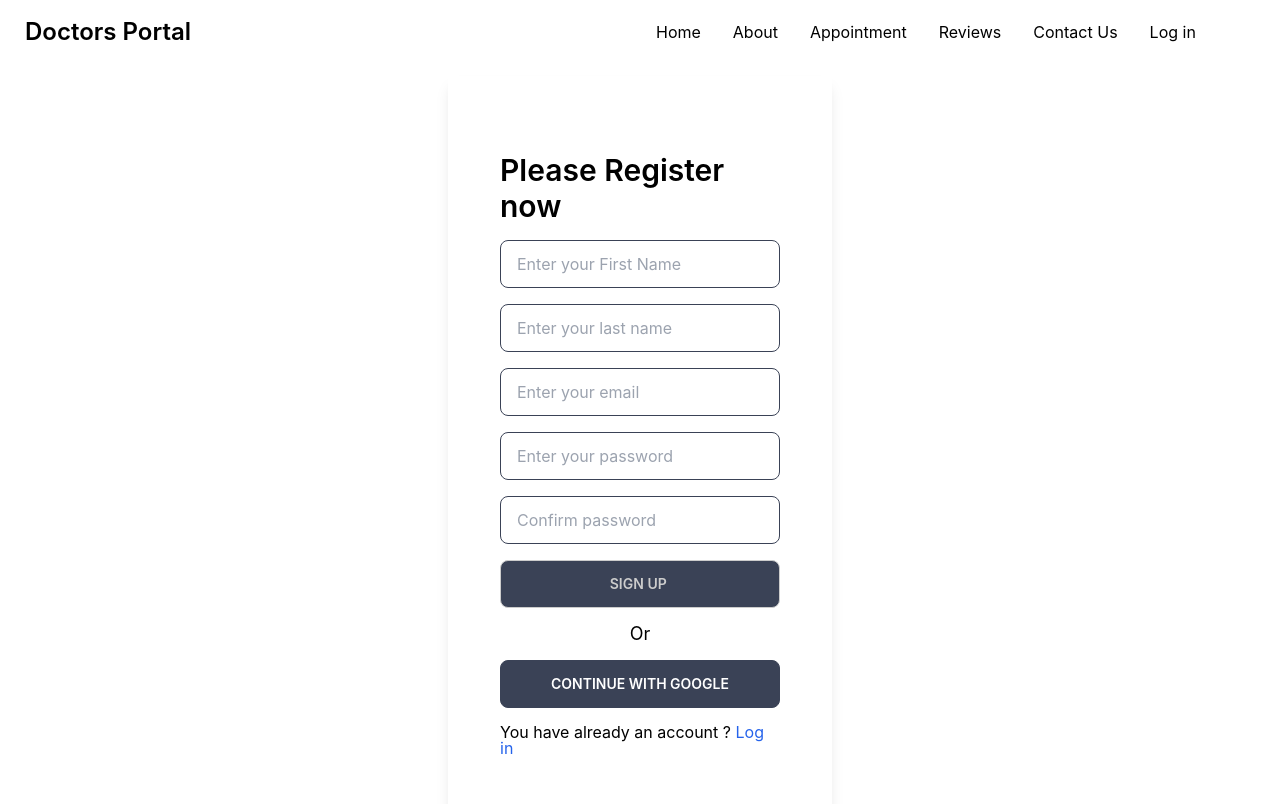
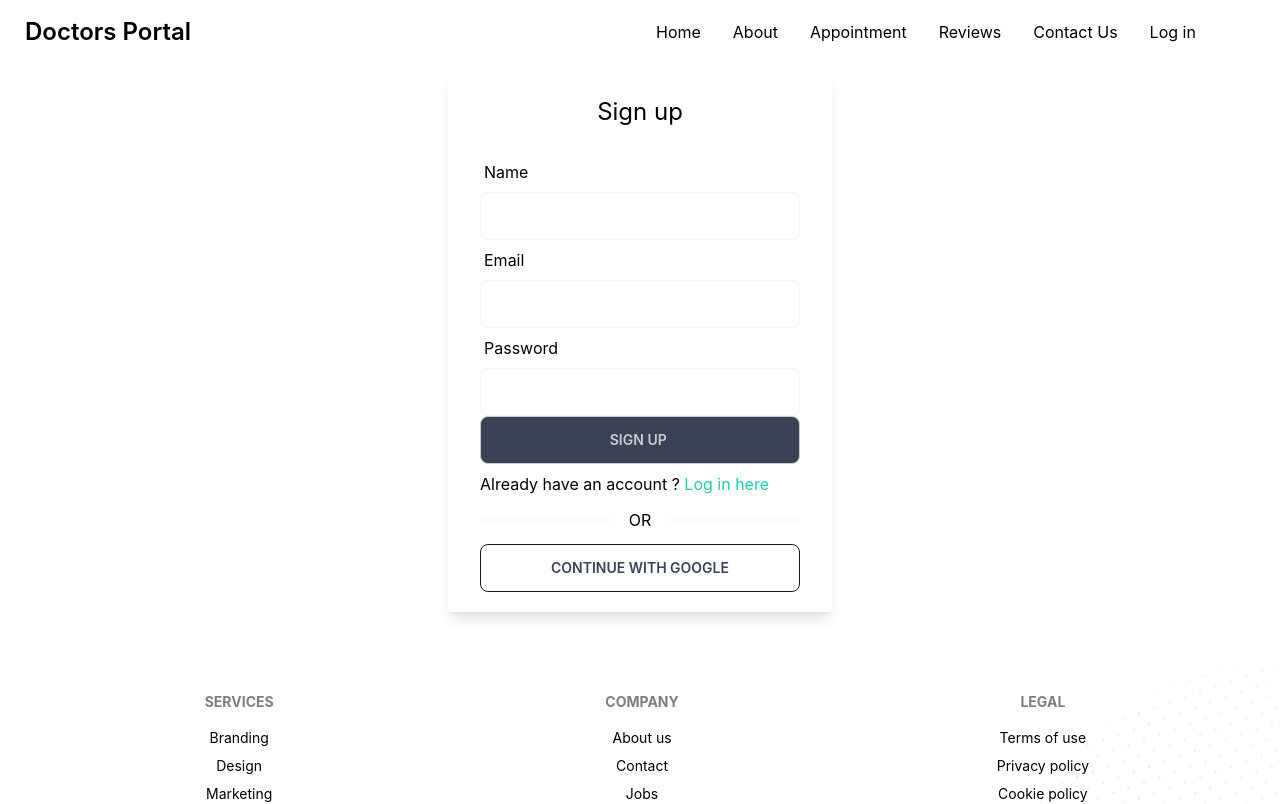
Before and after one commit to Ashrafullislam/doctors-portal, a React (Create React App) app: page /signup in a window 1280 px wide. Shown: the top 804 px of the page. Built offline with nearby package versions, Linux system fonts and the light colour scheme.

Commit message:
added form validation and conditional rendering

```diff
--- a/package.json
+++ b/package.json
@@ -9,10 +9,12 @@
     "aos": "^2.3.4",
     "daisyui": "^2.39.1",
     "date-fns": "^2.29.3",
+    "dotenv": "^16.0.3",
     "firebase": "^9.14.0",
     "react": "^18.2.0",
     "react-day-picker": "^8.3.6",
     "react-dom": "^18.2.0",
+    "react-hook-form": "^7.39.4",
     "react-router-dom": "^6.4.3",
     "react-scripts": "5.0.1",
     "react-toastify": "^9.1.1",
--- a/src/AuthProvider/AuthProvider.js
+++ b/src/AuthProvider/AuthProvider.js
@@ -1,5 +1,5 @@
 import { createContext, useState } from "react";
-import app from "../Firebase/Firebase.init";
+import app from "../Firebase/Firebase.config";
 import { createUserWithEmailAndPassword, getAuth, signInWithEmailAndPassword, signInWithPopup } from "firebase/auth";
 
 export const AuthContext = createContext()
--- a/src/Pages/Home/AppintmentHome/AppintmentHome.js
+++ b/src/Pages/Home/AppintmentHome/AppintmentHome.js
@@ -1,10 +1,14 @@
-import React from 'react';
+import React, { useEffect } from 'react';
 import doctor from '../../../assets/images/doctor.png'
 import doctorBg from '../../../assets/images/appointment.png';
 import { Link } from 'react-router-dom';
 import PrimaryBtn from '../../../components/PrmaryBtn/PrimaryBtn';
+import Aos from 'aos';
 
 const AppintmentHome = () => {
+  useEffect(()=> {
+    Aos.init({duration:'1500'})
+  },[])
   return (
     <section className='mt-10 rounded-lg  ' style={{backgroundImage:`url(${doctorBg})`}} data-aos="flip-up" >
       <div className="hero ">
--- a/src/Pages/Home/Banner/Banner.js
+++ b/src/Pages/Home/Banner/Banner.js
@@ -22,7 +22,9 @@ const Banner = () => {
         }
       }
 
-
+      useEffect(()=> {
+        Aos.init({duration:'1500'})
+      },[])
   return (
      <div style={styles.header} className = 'lg:h-[80vh]'>
       <div className="hero  text-black " style={styles.content} >
--- a/src/Pages/Home/DentalCare/DentalCare.js
+++ b/src/Pages/Home/DentalCare/DentalCare.js
@@ -1,9 +1,13 @@
-import React from 'react';
+import Aos from 'aos';
+import React, { useEffect } from 'react';
 import { Link } from 'react-router-dom';
 import treatment from '../../../assets/images/treatment.png'
 import PrimaryBtn from '../../../components/PrmaryBtn/PrimaryBtn';
 
 const DentalCare = () => {
+  useEffect(()=> {
+    Aos.init({duration:'1500'})
+  },[])
   return (
     <div className='mt-20 mb-20 max-w-[1200px] mx-auto ' >
      <div className="card lg:card-side bg-base-100 flex lg:justify-around justify-center items-center ">
--- a/src/Pages/Home/Info/Info.js
+++ b/src/Pages/Home/Info/Info.js
@@ -1,9 +1,13 @@
-import React from 'react';
+import Aos from 'aos';
+import React, { useEffect } from 'react';
 import clock from '../../../assets/icons/clock.svg'
 import marker from '../../../assets/icons/marker.svg'
 import phone from '../../../assets/icons/phone.svg'
 
 const Info = () => {
+  useEffect(()=> {
+    Aos.init({duration:'1500'})
+  },[])
     return (
         <div className='grid lg:grid-cols-3 md:grid-cols-2 my-20 gap-5'>
           <div className='flex bg-primary lg:flex-row md:flex-row  items-center flex-col justify-center sm:px-3 py-10 text-white rounded-lg' data-aos="fade-right">
--- /dev/null
+++ b/src/Pages/Home/LogInForm/LogInForm.js
@@ -0,0 +1,73 @@
+import { GoogleAuthProvider } from 'firebase/auth';
+import React, {useContext, useState} from 'react';
+import {useForm} from 'react-hook-form';
+import { Link } from 'react-router-dom';
+import { AuthContext } from '../../../AuthProvider/AuthProvider';
+
+const LogInForm = () => {
+    const {LogInUser,LogInGoogle} = useContext(AuthContext );
+    const provider = new GoogleAuthProvider();
+    const [err, setErr] = useState('')
+    const [success,setSuccess] = useState('')
+
+  // source from react-form-hook
+  const handleLogin = data => {
+    setErr('')
+    setSuccess('')
+   console.log(data )
+    LogInUser(data.email, data.password)
+    .then(result => {
+      const  userResult = result.user ;
+      setSuccess('User Login successfull ')
+      console.log(userResult)
+    })
+    .catch(err  => {
+      const error = err.message ;
+      console.log(error)
+      setErr(error)
+      setSuccess('')
+    })
+  }
+
+
+  // google login handlar
+  const GoogleLogIn = () =>  {
+     LogInGoogle(provider)
+
+  }
+
+  const {register,formState:{errors}, handleSubmit} = useForm ();
+  return (
+    <div  className=' lg:w-96 mx-auto w-11/12 py-6 px-8 shadow-lg  mt-4'>
+        <h2 className='text-2xl font-normal text-center mb-6'> Log in  </h2>
+      <form onSubmit={handleSubmit(handleLogin) } >
+
+        <label className="label"> <span className=""> Email </span> </label>
+        <input  type="email" {...register ("email",{required: "Email address is requerd"})}
+         className="input input-bordered w-full "/>
+         {errors.email && <p role='alert' className='text-red-600'> {errors.email.message}  </p>}
+
+        <label className="label"> <span className=""> Password </span> </label>
+        <input  type="password" {...register ('password',{required:"Password is requerd"})} className="input input-bordered w-full "/>
+        {errors.password && <p role="alert" className='text-red-600'> {errors.password.message} </p> }
+
+        {
+          err && <p className='text-red-500'> {err} </p>
+        }
+        {
+          success && <p className='text-green-500'> {success} </p>
+        }
+        <label className="label"> <span className=""> Forget Password ? </span> </label>
+        <input type="Submit"  value={'Log in '}className="btn bg-accent w-full" />
+        <p className='mt-2'> New to Doctors Portal ? <Link to='/signup' className='text-secondary' > Create  new account  </Link> </p>
+        <div className="divider ">OR</div>
+
+      <button onClick={GoogleLogIn} className='btn border-slate-900 bordered btn-outline text-accent    w-full ' > Continue with google </button>
+
+
+      </form>
+    </div>
+  );
+};
+
+export default LogInForm;
--- a/src/Pages/Login/Login.js
+++ /dev/null
@@ -1,89 +0,0 @@
-
-import { GoogleAuthProvider } from 'firebase/auth';
-import React, { useContext, useState } from 'react';
-import { Link } from 'react-router-dom';
-import { AuthContext } from '../../AuthProvider/AuthProvider';
-
-const Login = () => {
-    const {user,LogInUser,LogInGoogle} = useContext(AuthContext)
-    const googleProvider = new GoogleAuthProvider() ;
-    const [error,setError] = useState(null)
-
-    // make an login form handlar and apply the user
-    const LogInFormHandlar = (event ) => {
-        event.preventDefault()
-        const form = event.target;
-        const email = form.email.value ;
-        const password = form.password.value ;
-        console.log(email,password)
-        setError(null)
-        LogInUser(email,password)
-        .then(result => {
-            const userResult = result.user ;
-            form.reset()
-            alert('User log in successfull')
-            setError(null)
-            console.log(userResult)
-        })
-        .catch(err => {
-            const error = err.message ;
-            setError(error)
-            console.log(error,'log in user ')
-
-        })
-
-    }
-    const GoogleLogIn = () => {
-        LogInGoogle(googleProvider)
-        .then(result => {
-            const userResult = result.user ;
-            alert(" Google Log in successfull ")
-        })
-        .catch(err => {
-            const error = err.message ;
-            console.log(error)
-            setError(error)
-        })
-    }
-
-
-    return (
-        <div className=' lg:w-96 mx-auto w-11/12 py-6  shadow-lg  mt-4 '>
-
-            <form onSubmit={LogInFormHandlar} className="flex mx-8 px-5 py-10    login-form flex-col items-center leading-4	 ">
-
-            <h2 className='text-3xl font-semibold  py-4'> Log  in now  </h2>
-              <input
-                type="email"
-                name='email'
-                placeholder="Enter your email "
-                required
-                className="input input-accent input-bordered w-full "
-              />
-              <br />
-              <input
-                type="password"
-                name="password"
-                placeholder="Enter your password  "
-                className="input input-accent input-bordered  w-full "
-                required
-              />
-              <br />
-             {
-                error && <span className='text-red-600 mb-2'> {error} </span>
-             }
-              <input
-                type="Submit"
-                value={'Log in '}
-                className="btn bg-accent w-full"
-              />
-               <p className='text-lg my-3 '> Or </p>
-               <button onClick={GoogleLogIn} className='btn btn-accent  w-full  text-white' > Continue with google </button>
-               <br  />
-               <p> You have no account ? <Link to='/signup' className='text-blue-600' > Register Now  </Link> </p>
-            </form>
-        </div>
-    );
-};
-
-export default Login;
--- a/src/Pages/Shared/Navbar/Navbar.js
+++ b/src/Pages/Shared/Navbar/Navbar.js
@@ -10,7 +10,7 @@ const Navbar = () => {
     <li> <NavLink to = '/appointment' > Appointment </NavLink> </li>
     <li> <NavLink to = '/reviews' > Reviews </NavLink> </li>
     <li> <NavLink to = '/contacus' > Contact Us </NavLink> </li>
-    <li> <NavLink to = '/login' > Log in </NavLink> </li>
+    <li> <NavLink to = '/loginform' > Log in </NavLink> </li>
     </>
     return (
         <div>
--- a/src/Pages/SignUpForm/SignUpForm.js
+++ b/src/Pages/SignUpForm/SignUpForm.js
@@ -1,6 +1,7 @@
 import Aos from 'aos';
 import { GoogleAuthProvider } from 'firebase/auth';
 import React, { useContext, useEffect, useState } from 'react';
+import { useForm } from 'react-hook-form';
 import { Link } from 'react-router-dom';
 import { AuthContext } from '../../AuthProvider/AuthProvider';
 
@@ -9,42 +10,28 @@ import { AuthContext } from '../../AuthProvider/AuthProvider';
     const {user,CreateUser,LogInGoogle} = useContext(AuthContext)
     const googleProvider = new GoogleAuthProvider() ;
     let [error,setError] = useState(null)
+    const [signUpError , setSignUpError] = useState('')
 
+    const {register,formState:{errors}, handleSubmit} = useForm ();
 
-    // make an login form handlar and apply the user
-    const RegisterFormHandlar = (event ) => {
-        event.preventDefault()
-        const form = event.target;
-        const firstName = form.firstName.value ;
-        const lastName = form.lastName.value ;
-        const email = form.email.value ;
-        const password = form.password.value ; {
-        const confirm = form.confirm.value ;
+    const handleSignUp = data => {
+        setSignUpError('')
+    CreateUser(data.email, data.password)
 
-        if(password !== confirm){
-            alert(`Password and Confirm password didn't match `)
-            return ;
-        }
-        console.log(email,password,firstName,lastName)
-        setError(null)
-        CreateUser(email,password)
     .then(result => {
-            const userResult = result.user ;
-            form.reset()
-            alert('User log in successfull')
-            setError(null)
+       const  userResult = result.user ;
        console.log(userResult)
+        alert("User create successfull")
     })
-        .catch(err => {
-            const error = err.message ;
-            setError(error)
-
-            console.log(error,'log in user ')
-
+    .catch(error => {
+        const err = error.message ;
+        console.log(err)
+        setSignUpError(err)
     })
 
   }
-}
+
+
     const GoogleLogIn = () => {
         LogInGoogle(googleProvider)
         .then(result => {
@@ -54,85 +41,48 @@ import { AuthContext } from '../../AuthProvider/AuthProvider';
         .catch(err => {
             const error = err.message ;
             console.log(error)
+            setSignUpError(error)
 
         })
     }
+
+
     useEffect(()=> {
     Aos.init({duration:'1500'})
     },[])
 
     return (
-        <div className=' lg:w-96 w-11/12 mx-auto  py-5  mb-5 shadow-lg  mt-3 '>
-                <form onSubmit={RegisterFormHandlar} className="flex mx-8 px-5 py-10  login-form flex-col items-center leading-4	 ">
+        <div className=' lg:w-96 w-11/12 mx-auto  py-5 px-8  mb-5 shadow-lg  mt-3 '>
+               <h2 className='text-2xl font-normal text-center mb-6'> Sign up  </h2>
+      <form onSubmit={handleSubmit(handleSignUp) } >
 
-            <h2 className='text-3xl font-semibold  py-4' data-aos="fade-down"> Please Register now   </h2>
-            <input
-                type="text"
-                name='firstName'
-                placeholder="Enter your First Name "
-                required
-                className="input input-accent input-bordered  w-full "
-                 data-aos='fade-right'
-              />
-              <br />
+      <label className="label"> <span className="">  Name </span> </label>
+        <input  type="text" {...register ("name",{required: "Name  is requerd"})}
+         className="input input-bordered w-full "/>
+         {errors.name && <p role='alert' className='text-red-600'> {errors.name.message}  </p>}
 
-              <input
-                type="text"
-                name='lastName'
-                placeholder="Enter your last name "
-                className="input input-accent input-bordered w-full "
-                data-aos='fade-left'
 
-              />
-              <br />
+        <label className="label"> <span className=""> Email </span> </label>
+        <input  type="email" {...register ("email",{required: "Email address is requerd"})}
+         className="input input-bordered w-full "/>
+         {errors.email && <p role='alert' className='text-red-600'> {errors.email.message}  </p>}
 
-              <input
-                type="email"
-                name='email'
-                placeholder="Enter your email "
-                required
-                className="input input-accent input-bordered w-full "
-                data-aos='fade-right'
+        <label className="label"> <span className=""> Password </span> </label>
+        <input  type="password" {...register ('password',{required:"Password is requierd",
+         minLength:{value:6, message:'Password should atleast 6 characters'}, })} className="input input-bordered w-full "/>
+        {errors.password && <p role="alert" className='text-red-600'> {errors?.password.message}
+        </p> }
+         {
+            signUpError && <p className='text-red-600'> {signUpError} </p>
+         }
+        <input type="Submit"  value={'Sign up '}className="btn bg-accent w-full" />
+        <p className='mt-2'> Already have an account ? <Link to='/loginform' className='text-secondary mt-2 ' >Log in  here  </Link> </p>
+        <div className="divider ">OR</div>
 
-              />
-              <br />
-              <input
-                type="password"
-                name="password"
-                placeholder="Enter your password  "
-                className="input input-accent input-bordered  w-full "
-                required
-                data-aos='fade-left'
+       <button onClick={GoogleLogIn} className='btn border-slate-900 bordered btn-outline text-accent    w-full ' > Continue with google </button>
 
-              />
-              <br />
-              <input
-                type="password"
-                name="confirm"
-                placeholder="Confirm password  "
-                className="input input-accent input-bordered  w-full "
-                required
-                data-aos='fade-right'
+      </form>
 
-              />
-              <br />
-
-             {
-                error && <span className='text-red-600 mb-2'> {error} </span>
-             }
-              <input
-                type="Submit"
-                value={'Sign up '}
-                className="btn bg-accent w-full"
-                data-aos="fade-left"
-              />
-               <p className='text-lg my-3 '> Or </p>
-               <button onClick={GoogleLogIn} className='btn btn-accent  w-full  text-white'
-                  data-aos='fade-right'
-                  >Continue with google </button>
-               <br  />
-               <p> You have already an account ? <Link to='/login' className='text-blue-600' > Log in   </Link> </p>
-            </form>
         </div>
     );
 };
--- a/src/Routes/Routes/Route.js
+++ b/src/Routes/Routes/Route.js
@@ -3,7 +3,7 @@ import { createBrowserRouter } from 'react-router-dom';
 import Main from '../../Layout/Main';
 import Appointment from '../../Pages/Appointment/Apointments/Appointment';
 import Home from '../../Pages/Home/Home/Home';
-import Login from '../../Pages/Login/Login';
+import LogInForm from '../../Pages/Home/LogInForm/LogInForm';
 import SignUpForm from '../../Pages/SignUpForm/SignUpForm';
 
   const router = createBrowserRouter ([
@@ -19,8 +19,9 @@ import SignUpForm from '../../Pages/SignUpForm/SignUpForm';
             {
                 path: '/appointment' , element: <Appointment > </Appointment>
             },
+
             {
-                path: '/login' , element: <Login > </Login>
+                path: '/loginform' , element: <LogInForm > </LogInForm>
             },
             {
               path:'/signup', element: <SignUpForm > </SignUpForm>
```
Also changed, not shown: src/Firebase/Firebase.config.js (renamed from src/Firebase/Firebase.init.js), 1 other file (tests, documents, lock files or other folders). Lines whose indentation alone changed are shown as unchanged.
